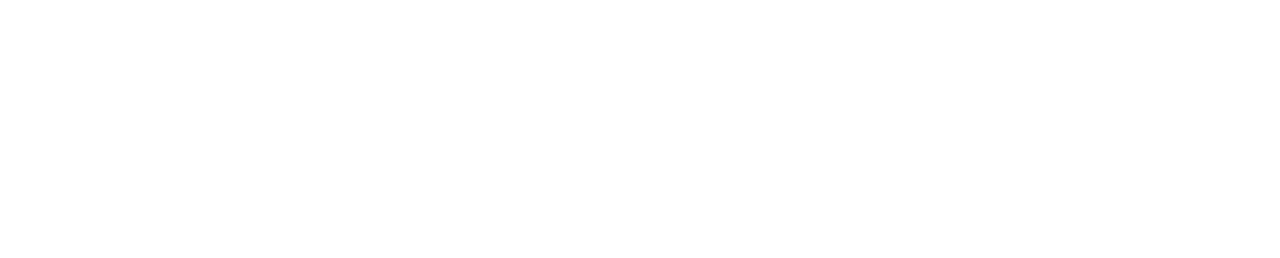
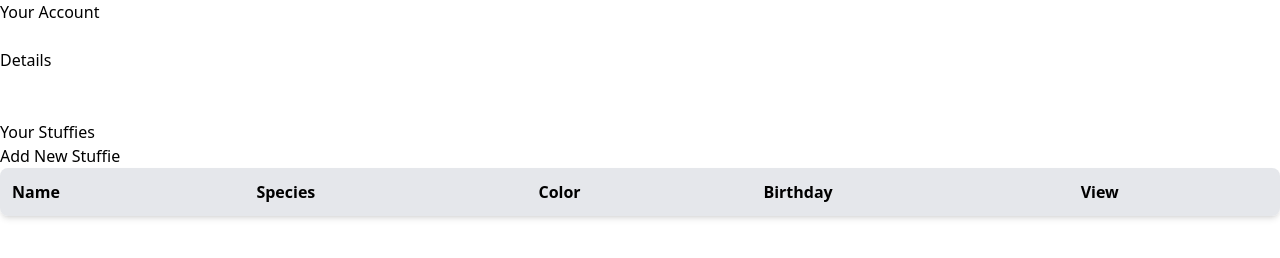
Before and after one commit to TheCodingKoals/Stuffies, a plain HTML site: page AddEdit.html in a window 1280 px wide. Drawn offline with nearby package versions, Linux system fonts and the light colour scheme.

Commit message:
Update AddEdit.html

```diff
--- a/AddEdit.html
+++ b/AddEdit.html
@@ -1 +1,31 @@
-<!DOCTYPE HTML>
+<!DOCTYPE html>
+<html>
+  <head>
+    <title>Account - The Stuffie Crew</title>
+    <script src="https://cdn.tailwindcss.com"></script>
+    <link href="https://unpkg.com/aos@2.3.1/dist/aos.css" rel="stylesheet">
+  </head>
+  <body>
+    <h1>Your Account</h1>
+    <br>
+    <h2>Details</h2>
+    <p id="acctDetails"></p>
+    <br>
+    <br>
+    <h2>Your Stuffies</h2>
+    <button href="add.html">Add New Stuffie</button>
+    <br>
+    <table class="min-w-full bg-white shadow-md rounded-lg overflow-hidden">
+          <thead class="bg-gray-200 text-left">
+            <tr>
+              <th class="p-3">Name</th>
+              <th class="p-3">Species</th>
+              <th class="p-3">Color</th>
+              <th class="p-3">Birthday</th>
+              <th class="p-3">View</th>
+            </tr>
+          </thead>
+          <tbody id="stuffiesTableBody" class="divide-y"></tbody>
+        </table>
+  </body>
+</html>
```
